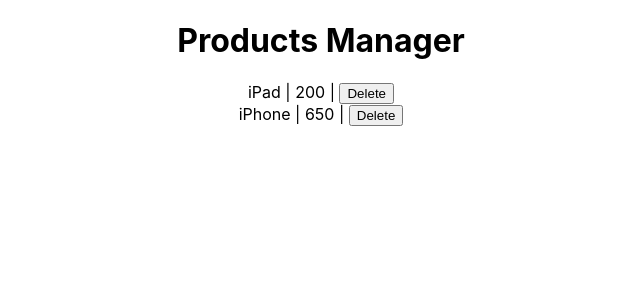
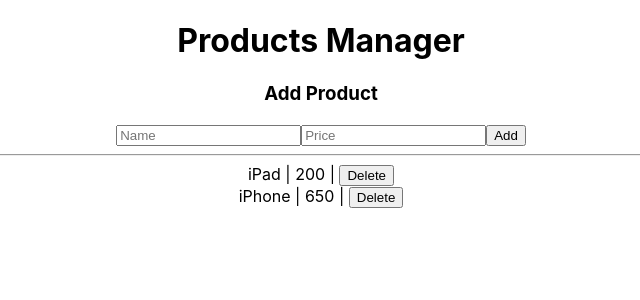
Before and after one commit to TiagoUmemura/reactjs-customer-registration, a React (Create React App) app: page / in a window 1280 px wide. Shown: the top 300 px of the page, without its empty margins (319-959 px from the left). Built offline with nearby package versions, Linux system fonts and the light colour scheme.

Commit message:
Add product operation

```diff
--- /dev/null
+++ b/src/AddProduct.js
@@ -0,0 +1,34 @@
+import React, { Component } from 'react';
+
+class AddProduct extends Component {
+  constructor(props){
+    super(props);
+
+    this.onSubmit = this.onSubmit.bind(this);
+  }
+
+  onSubmit(event){
+    event.preventDefault();//prevent page from refreshing
+
+    this.props.onAdd(this.nameInput.value, this.priceInput.value);
+
+    this.nameInput.value = '';
+    this.priceInput.value = '';
+  }
+
+  render() {
+
+    return (
+      <form onSubmit={this.onSubmit}>
+        <h3>Add Product</h3>
+        <input placeholder="Name" ref={nameInput => this.nameInput = nameInput}/>
+        <input placeholder="Price" ref={priceInput => this.priceInput = priceInput}/>
+
+        <button>Add</button>
+        <hr />
+      </form>
+    );
+  }
+}
+
+export default AddProduct;
--- a/src/App.js
+++ b/src/App.js
@@ -2,6 +2,7 @@
 import logo from './logo.svg';
 import './App.css';
 import ProductItem from './ProductItem';
+import AddProduct from './AddProduct';
 
 const products = [
   {
@@ -25,6 +26,7 @@
     };
 
     this.onDelete = this.onDelete.bind(this);
+    this.onAdd = this.onAdd.bind(this);
   }
 
   componentWillMount(){
@@ -49,6 +51,14 @@
     console.log(filteredProducts);
   }
 
+  onAdd(name, price) {
+    const products = this.getProducts();
+
+    products.push({name, price});
+
+    this.setState({ products });
+  }
+
   render() {
     const title = 'Products Manager';
 
@@ -56,6 +66,9 @@
       <div className="App">
         <h1>{title}</h1>
 
+        <AddProduct
+          onAdd = {this.onAdd}
+        />
         {
           this.state.products.map(product => {
             return(
```
